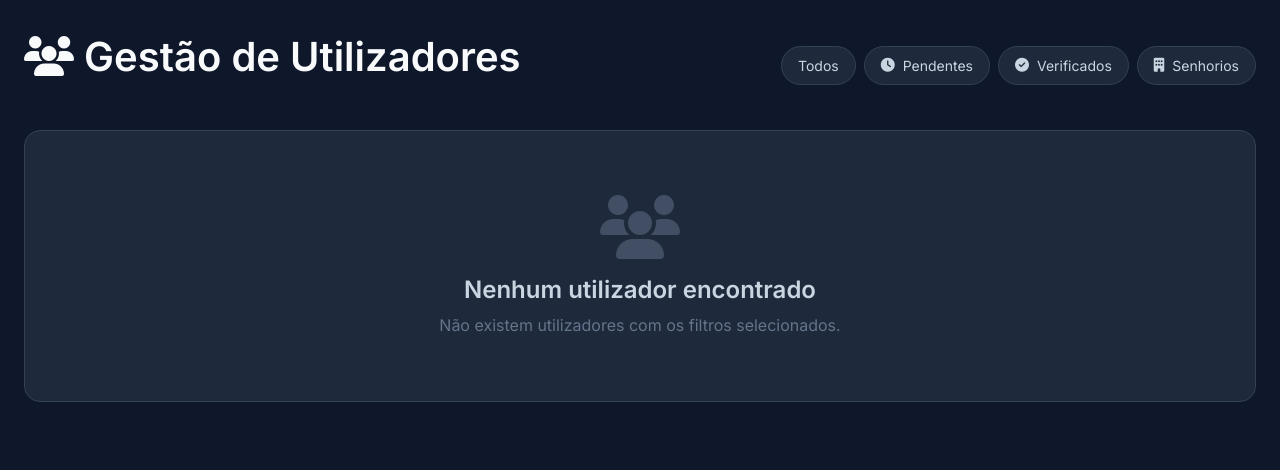
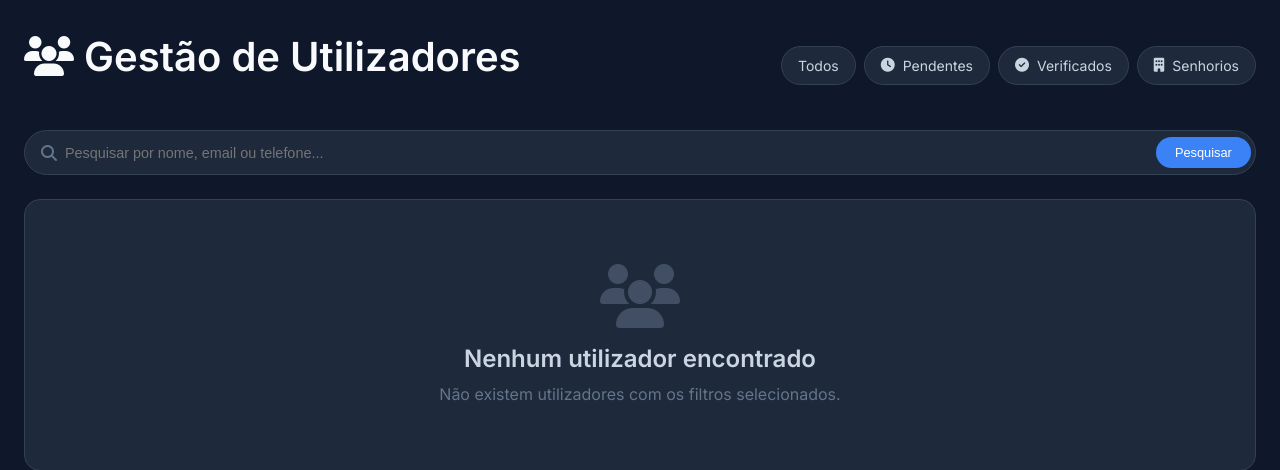
Before and after one commit to dianobudimboja/casa-direta, a Python web app: template app/templates/admin/users.html in a window 1280 px wide. Shown: the part 65-535 px from the top of the page. Run offline with Jinja, Linux system fonts and the light colour scheme; the template is opened without the code that fills it, so the values that code supplies are empty.

Commit message:
Add search functionality to admin users page

```diff
--- a/app/templates/admin/users.html
+++ b/app/templates/admin/users.html
@@ -23,6 +23,24 @@
                 <i class="fas fa-building"></i> Senhorios
             </a>
         </div>
+    </div>
+
+    <!-- Barra de Pesquisa -->
+    <div class="search-bar-container">
+        <form method="GET" class="search-form">
+            <div class="search-input-group">
+                <i class="fas fa-search"></i>
+                <input type="text" name="search" class="search-input"
+                    placeholder="Pesquisar por nome, email ou telefone..."
+                    value="{{ search_query }}">
+                <button type="submit" class="btn-search">Pesquisar</button>
+                {% if search_query %}
+                    <a href="{{ url_for('admin.users', filter=current_filter) }}" class="btn-clear">
+                        <i class="fas fa-times"></i> Limpar
+                    </a>
+                {% endif %}
+            </div>
+        </form>
     </div>
 
     <div class="table-container">
@@ -489,5 +507,78 @@
     color: white;
     }
 
+    /* Barra de Pesquisa */
+    .search-bar-container {
+        margin-bottom: 1.5rem;
+    }
+
+    .search-form {
+        width: 100%;
+    }
+
+    .search-input-group {
+        display: flex;
+        align-items: center;
+        gap: 0.5rem;
+        background: var(--bg-secondary);
+        border: 1px solid var(--border-color);
+        border-radius: 2rem;
+        padding: 0.25rem 0.25rem 0.25rem 1rem;
+        transition: all 0.2s;
+    }
+
+    .search-input-group:focus-within {
+        border-color: var(--primary);
+        box-shadow: 0 0 0 2px rgba(59, 130, 246, 0.2);
+    }
+
+    .search-input-group i {
+        color: var(--text-muted);
+        font-size: 1rem;
+    }
+
+    .search-input {
+        flex: 1;
+        border: none;
+        background: transparent;
+        padding: 0.6rem 0;
+        font-size: 0.9rem;
+        color: var(--text-primary);
+        outline: none;
+    }
+
+    .btn-search {
+        background: var(--primary);
+        color: white;
+        border: none;
+        padding: 0.5rem 1.2rem;
+        border-radius: 2rem;
+        cursor: pointer;
+        font-size: 0.8rem;
+        font-weight: 500;
+        transition: all 0.2s;
+    }
+
+    .btn-search:hover {
+        background: var(--primary-dark);
+        transform: scale(1.02);
+    }
+
+    .btn-clear {
+        background: var(--bg-tertiary);
+        color: var(--text-secondary);
+        border: none;
+        padding: 0.5rem 1rem;
+        border-radius: 2rem;
+        cursor: pointer;
+        font-size: 0.8rem;
+        text-decoration: none;
+        transition: all 0.2s;
+    }
+
+    .btn-clear:hover {
+        background: var(--danger);
+        color: white;
+    }
 </style>
 {% endblock %}
```
Also changed, not shown: app/routes/admin.py (+19 -2 lines).
